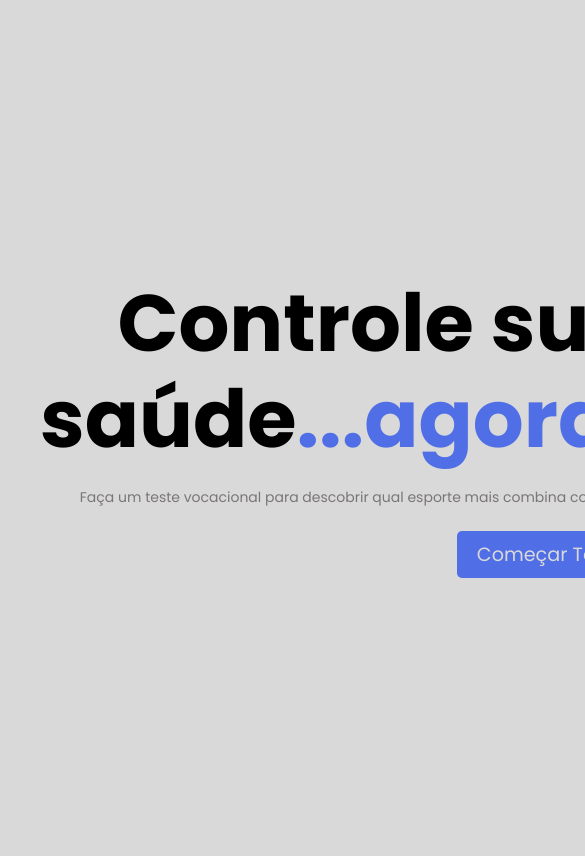
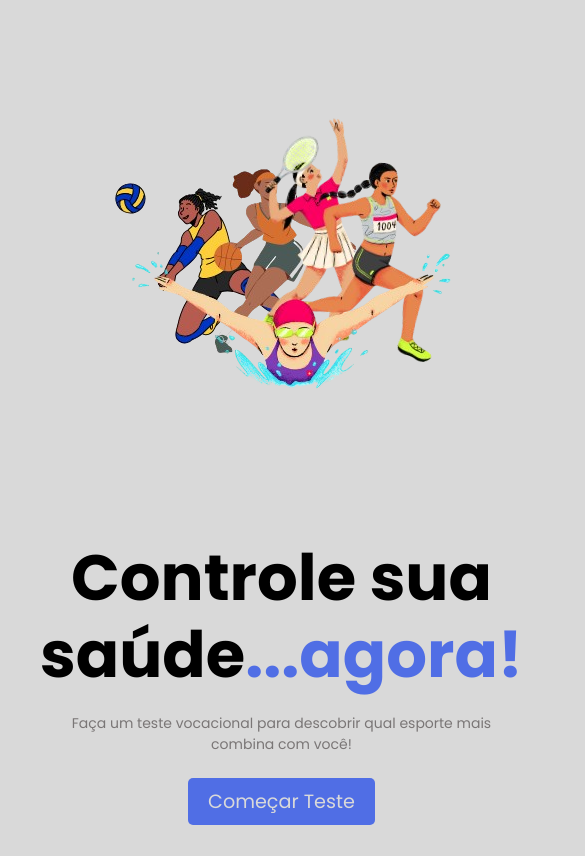
Before and after one commit to luizdominisini/TesteVocacionalEsportivo, a plain HTML site: page index.html in a window 390 px wide. Shown: the top 856 px of the page, 585 px wide, since content can reach past the window. Drawn offline with Linux system fonts and the light colour scheme.

Commit message:
projeto final

```diff
--- a/styles/index.css
+++ b/styles/index.css
@@ -57,3 +57,21 @@ a:hover {
 img {
   max-width: 100%;
 }
+
+@media (max-width: 950px) {
+  .introduction {
+    grid-template-columns: 1fr;
+  }
+
+  img {
+    grid-row: 1;
+  }
+
+  .introduction div {
+    text-align: center;
+  }
+
+  h1 {
+    font-size: 4rem;
+  }
+}
--- a/styles/teste.css
+++ b/styles/teste.css
@@ -8,7 +8,7 @@
 }
 
 body {
-  height: 100vh;
+  height: 100%;
   background-color: #d9d9d9;
   display: flex;
   flex-direction: column;
@@ -22,15 +22,15 @@ body {
 
 .container {
   background-color: #ebebebb0;
-  padding: 40px;
+  padding: 20px;
   border-radius: 5px;
   width: 800px;
 }
 
 h1 {
-  font-size: 2.2rem;
+  font-size: 2rem;
   color: #506ee5;
-  margin-top: 10rem;
+  margin-top: 2rem;
 }
 
 .question {
@@ -57,3 +57,7 @@ button:hover {
 input, label {
   font-size: 1.4rem;
 }
+
+@media (max-width: 800px) {
+
+}
```
